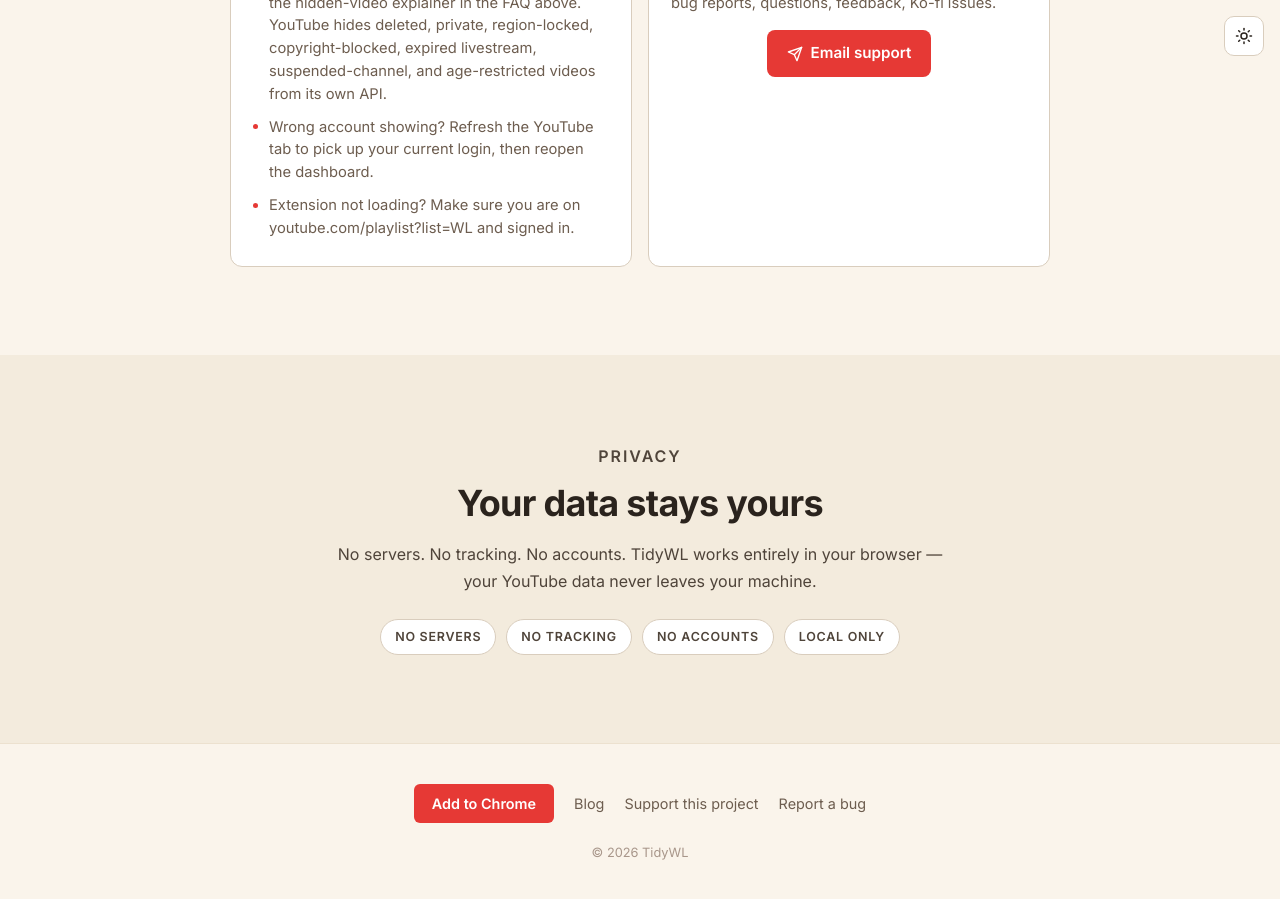
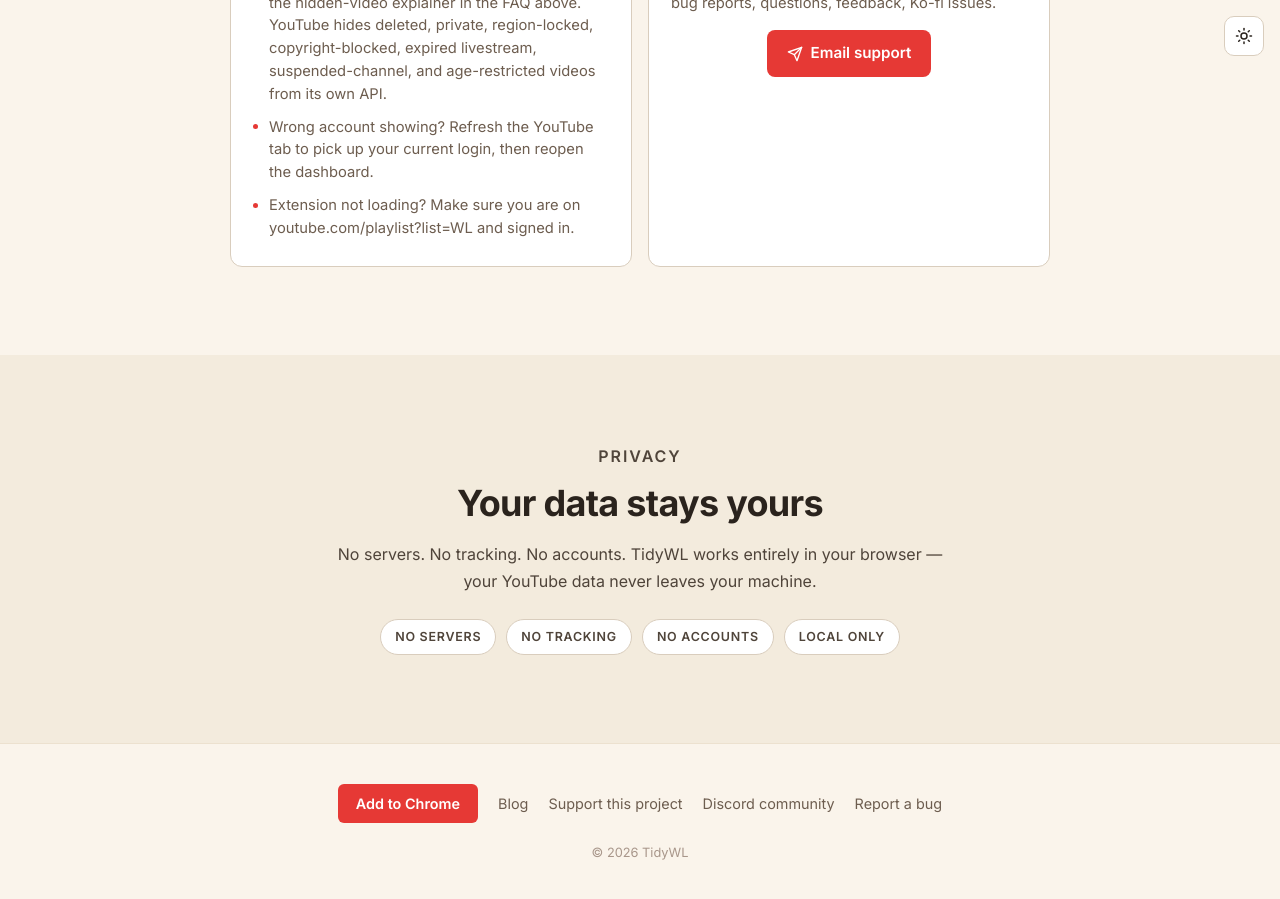
Before and after one commit to dominic-lam/tidywl-site, a Jekyll site: the page built from index.html, in a window 1280 px wide and 900 px high, scrolled down 5893 px. Built offline with Jekyll 4.4.1, drawn with Linux system fonts in a browser that asks for light colours.

Commit message:
footer: add Discord community link
Surfaces the user community Discord (https://discord.gg/frwKrnfmj) alongside
Ko-fi and the bug-report link. Matches the same invite linked from the CWS
listing and the in-app About modal so users find one consistent destination.

Co-Authored-By: Claude Sonnet 4.6 <noreply@anthropic.com>

```diff
--- a/_includes/footer.html
+++ b/_includes/footer.html
@@ -4,6 +4,7 @@
       <a class="btn-footer" href="https://chromewebstore.google.com/detail/fkelmapobieliokjcmnilmjllacmbfjo" target="_blank" rel="noopener">Add to Chrome</a>
       <a href="/blog/">Blog</a>
       <a href="https://ko-fi.com/dominiclam" target="_blank" rel="noopener">Support this project</a>
+      <a href="https://discord.gg/frwKrnfmj" target="_blank" rel="noopener">Discord community</a>
       <a href="https://github.com/dominic-lam/tidywl-site/issues" target="_blank" rel="noopener">Report a bug</a>
     </div>
     <p class="copyright">© 2026 TidyWL</p>
```
